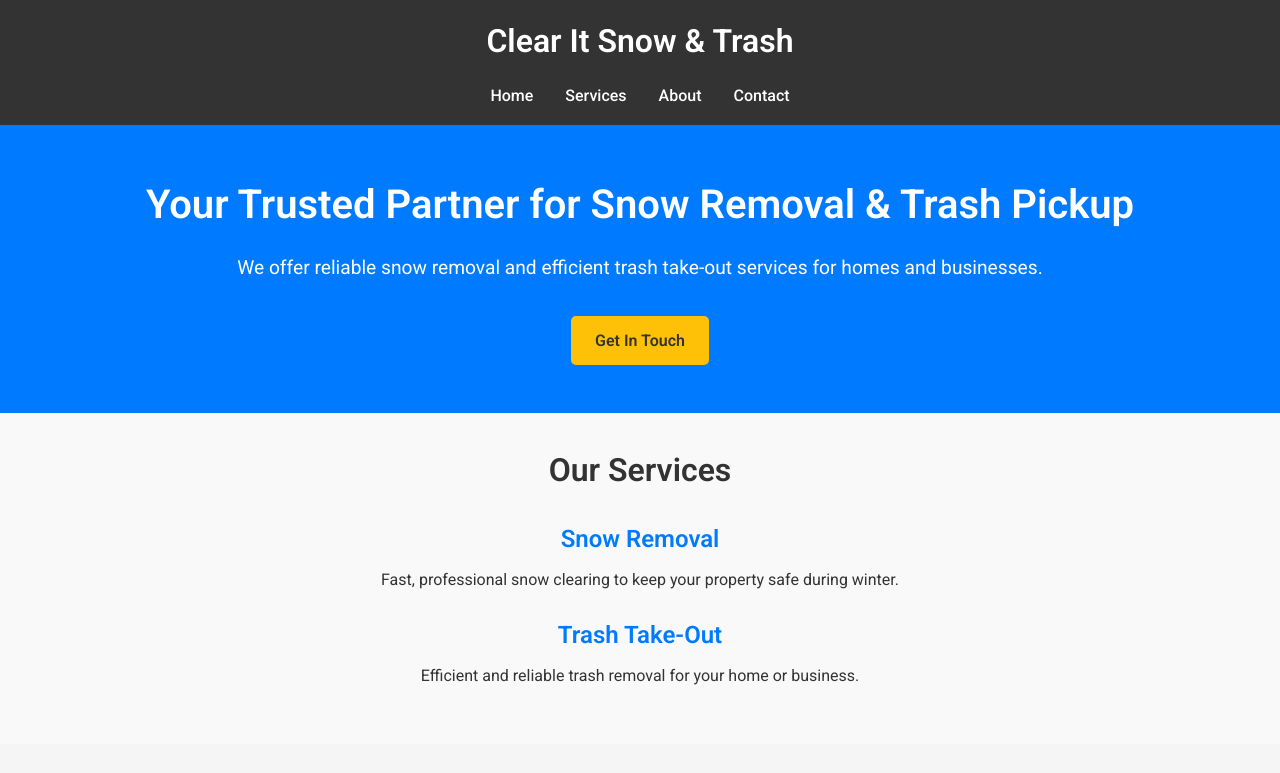
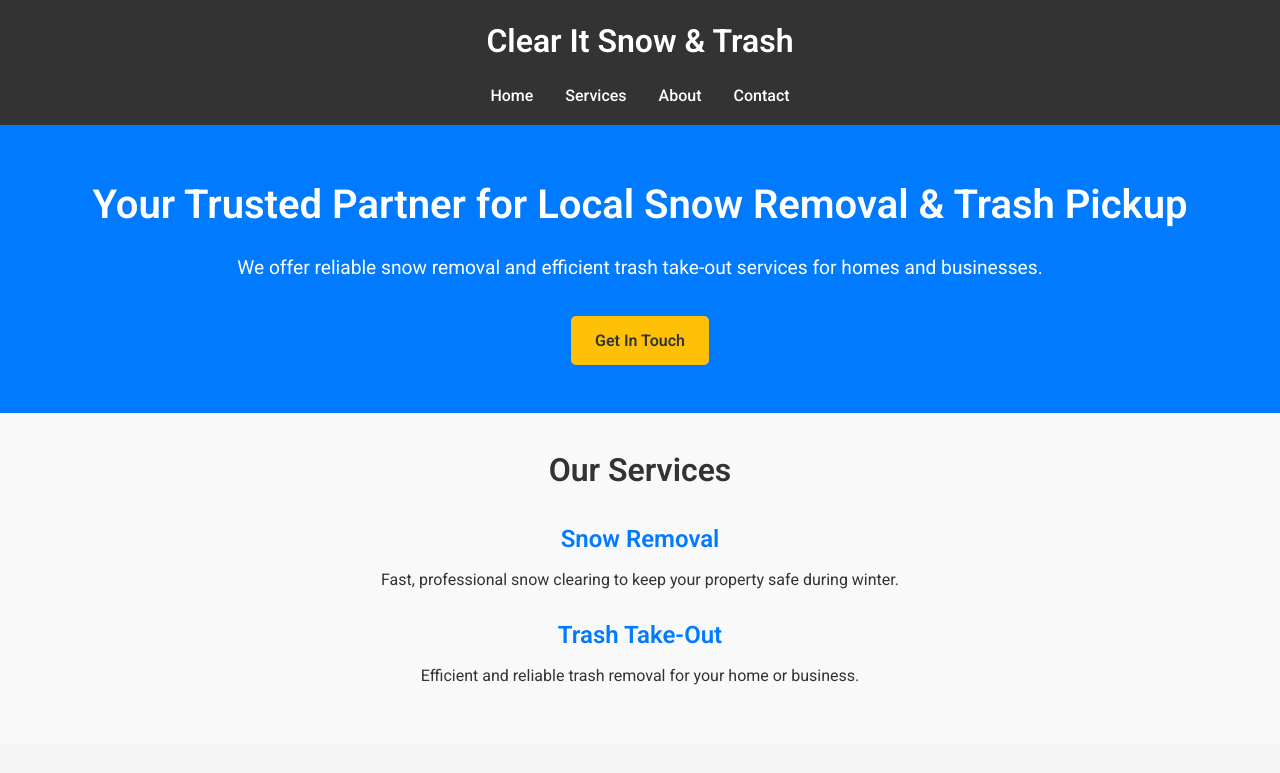
Before and after one commit to winterstatue/snow-and-trash, a plain HTML site: page index.html in a window 1280 px wide. Shown: the top 773 px of the page. Drawn offline with Linux system fonts and the light colour scheme.

Commit message:
Update index.html
local

```diff
--- a/index.html
+++ b/index.html
@@ -202,7 +202,7 @@
 
     <!-- Hero Section -->
     <section class="hero" id="home">
-        <h2>Your Trusted Partner for Snow Removal & Trash Pickup</h2>
+        <h2>Your Trusted Partner for Local Snow Removal & Trash Pickup</h2>
         <p>We offer reliable snow removal and efficient trash take-out services for homes and businesses.</p>
         <a href="#contact" class="cta-button">Get In Touch</a>
     </section>
```
